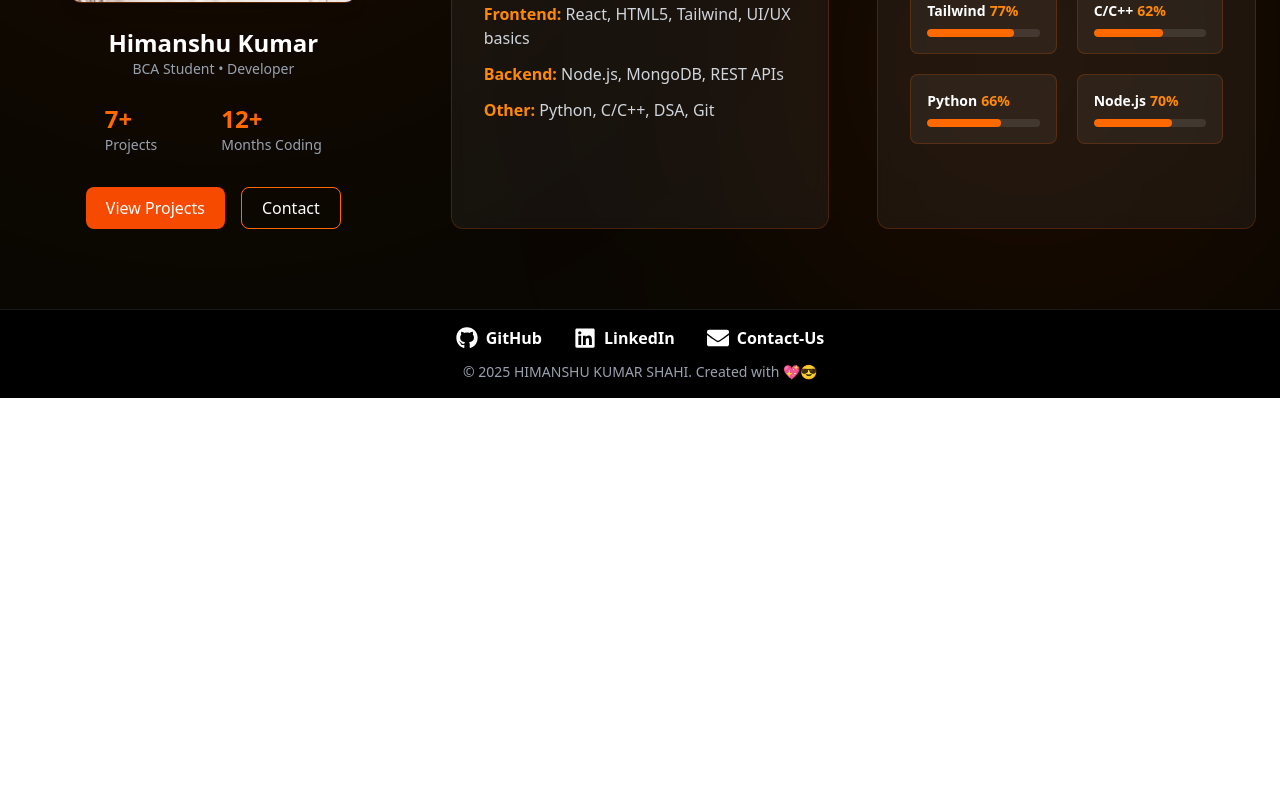
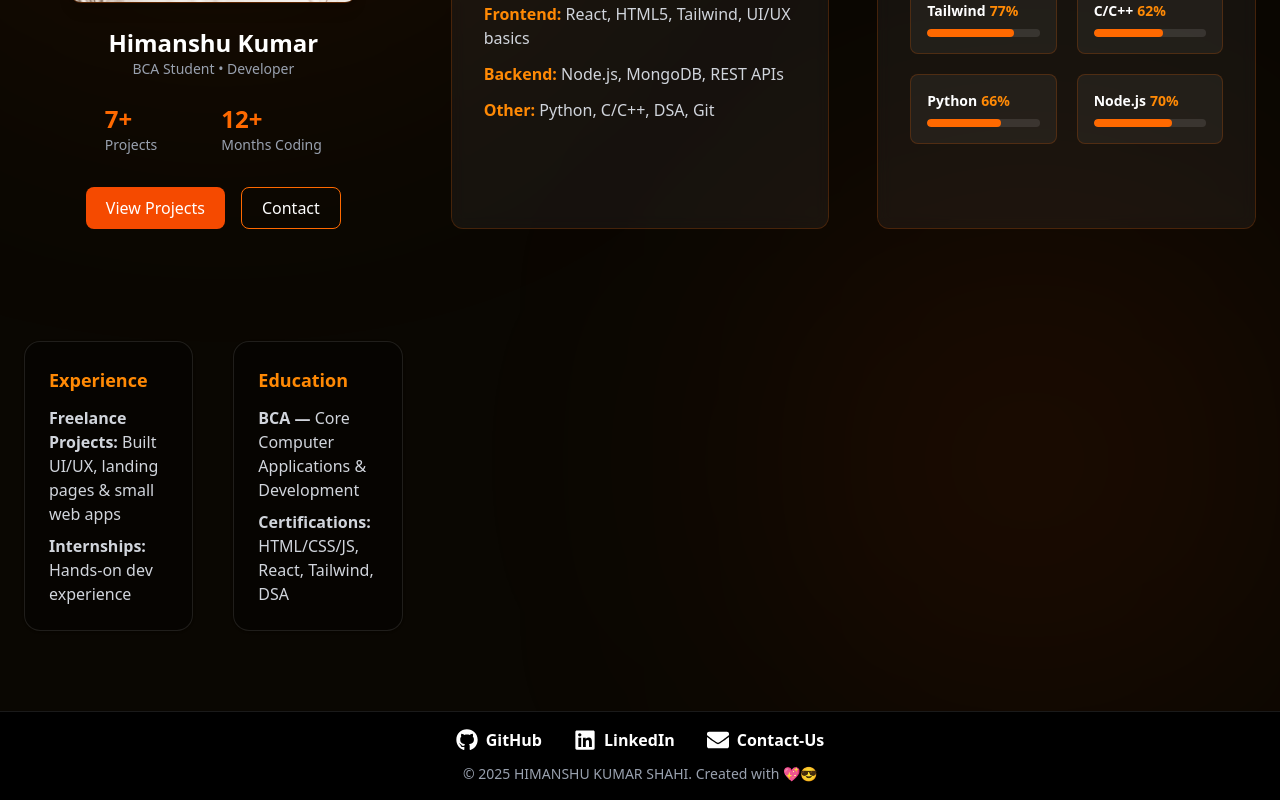
Before and after one commit to HimanshuKumarShahi/chai-aur-react, a React (Vite) app in the folder Portfolio/: page /about in a window 1280 px wide. Shown: the part 545-1345 px from the top of the page. Before the commit the page ends 943 px from the top, so only its background shows below. Built offline with nearby package versions, Linux system fonts and the light colour scheme.

Commit message:
Add responsive ness in about

```diff
--- a/Portfolio/src/components/About/About.jsx
+++ b/Portfolio/src/components/About/About.jsx
@@ -34,7 +34,7 @@ const About = () => {
         {/* LEFT: Profile + Stats */}
         <div className="flex flex-col items-center">
           <img
-            src="./public/profile.png"
+            src="/profile.png"
             className="w-72 h-72 object-cover rounded-xl shadow-lg border border-orange-500/30"
           />
 
@@ -112,6 +112,32 @@ const About = () => {
           </div>
         </div>
 
+           <div className="mt-16 grid grid-cols-1 md:grid-cols-2 gap-10">
+          <div className="bg-black/30 border border-white/10 p-6 rounded-2xl shadow">
+            <h5 className="text-lg font-bold text-orange-400 mb-3">Experience</h5>
+            <ul className="space-y-2 text-gray-300 text-base">
+              <li>
+                <span className="font-semibold">Freelance Projects:</span> Built UI/UX, landing pages & small web apps
+              </li>
+              <li>
+                <span className="font-semibold">Internships:</span> Hands-on dev experience
+              </li>
+            </ul>
+          </div>
+
+          <div className="bg-black/30 border border-white/10 p-6 rounded-2xl shadow">
+            <h5 className="text-lg font-bold text-orange-400 mb-3">Education</h5>
+            <ul className="space-y-2 text-gray-300 text-base">
+              <li>
+                <span className="font-semibold">BCA —</span> Core Computer Applications & Development
+              </li>
+              <li>
+                <span className="font-semibold">Certifications:</span> HTML/CSS/JS, React, Tailwind, DSA
+              </li>
+            </ul>
+          </div>
+        </div>
+
       </div>
     </div>
   );
```
